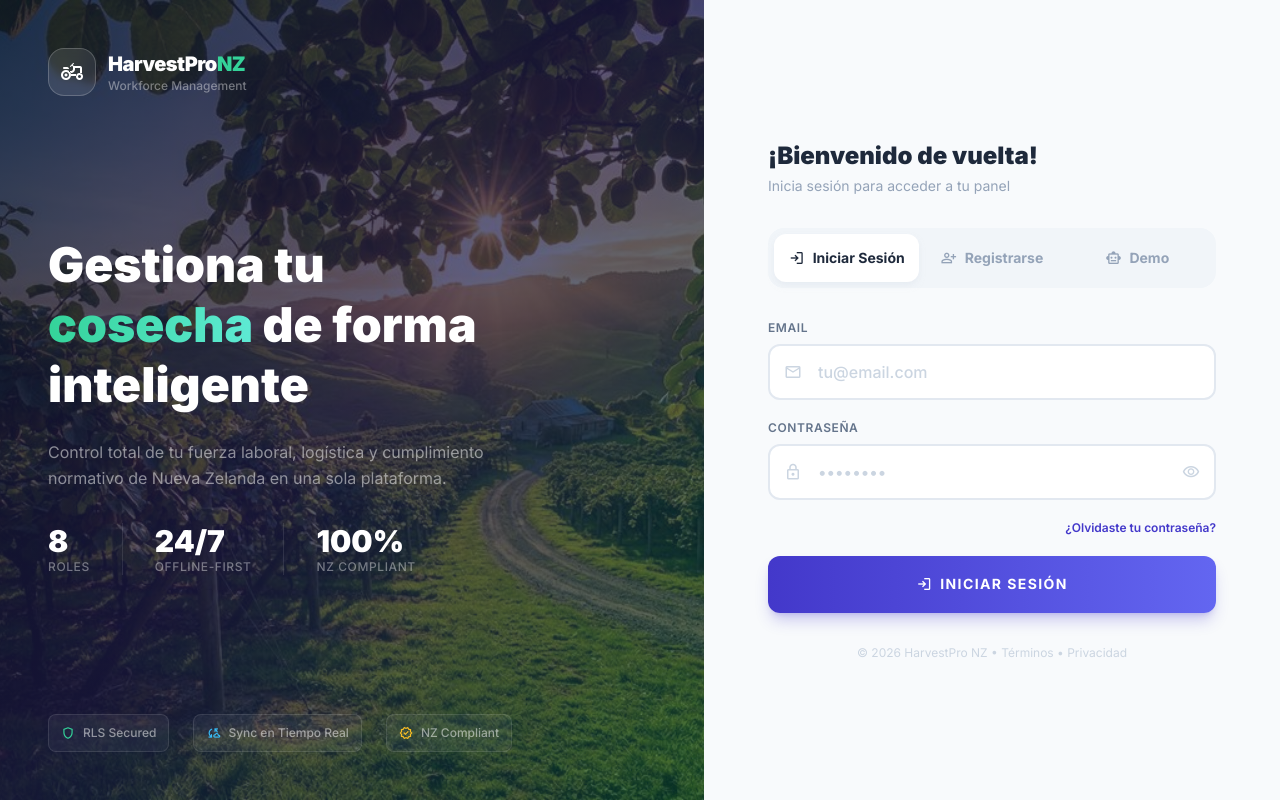
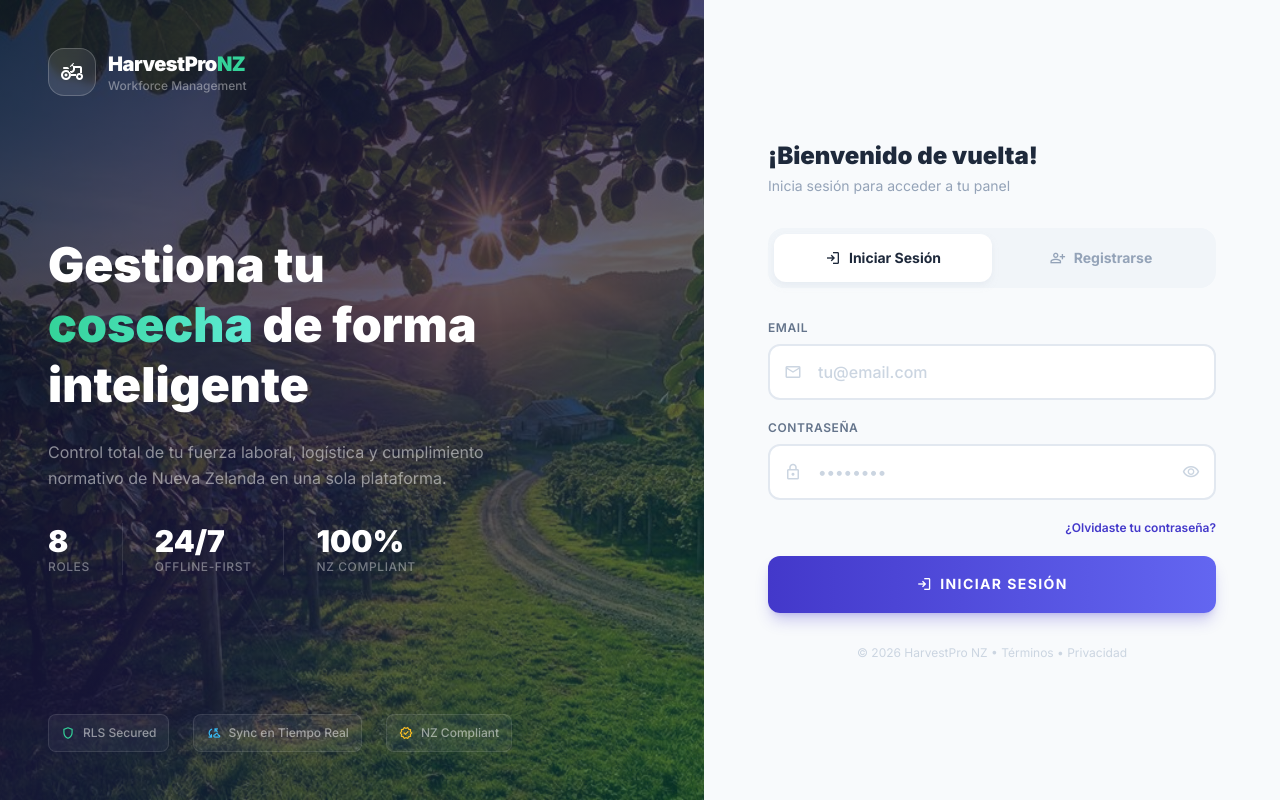
Before and after one commit to ibra1927jn/MERR, a React (Vite) app: page /login in a window 1280 px wide. Built offline with nearby package versions, Linux system fonts and the light colour scheme; no server answers.

Commit message:
fix: remove Demo tab from login page

```diff
--- a/src/pages/Login.tsx
+++ b/src/pages/Login.tsx
@@ -5,12 +5,9 @@ import { Role } from '@/types';
 import { useNavigate } from 'react-router-dom';
 import LoginForm from '@/components/auth/LoginForm';
 import RegisterForm from '@/components/auth/RegisterForm';
-import DemoAccess from '@/components/auth/DemoAccess';
 
-type AuthMode = 'LOGIN' | 'REGISTER' | 'DEMO';
+type AuthMode = 'LOGIN' | 'REGISTER';
 
-const DEMO_PASSWORD = import.meta.env.VITE_DEMO_PASSWORD || '';
-const isDemoEnabled = DEMO_PASSWORD.length > 0;
 
 const DASHBOARD_ROUTES: Record<Role, string> = {
   [Role.MANAGER]: '/manager',
@@ -85,27 +82,7 @@ const Login: React.FC = () => {
     } finally { setIsSubmitting(false); }
   };
 
-  const handleDemoAccess = async (role: Role) => {
-    setIsSubmitting(true);
-    const demoAccounts: Record<string, { email: string; password: string }> = {
-      [Role.MANAGER]: { email: 'manager@harvestpro.nz', password: DEMO_PASSWORD },
-      [Role.TEAM_LEADER]: { email: 'lead@harvestpro.nz', password: DEMO_PASSWORD },
-      [Role.RUNNER]: { email: 'runner@harvestpro.nz', password: DEMO_PASSWORD },
-      [Role.QC_INSPECTOR]: { email: 'qc@harvestpro.nz', password: DEMO_PASSWORD },
-      [Role.PAYROLL_ADMIN]: { email: 'payroll@harvestpro.nz', password: DEMO_PASSWORD },
-      [Role.ADMIN]: { email: 'admin@harvestpro.nz', password: DEMO_PASSWORD },
-      [Role.HR_ADMIN]: { email: 'hr@harvestpro.nz', password: DEMO_PASSWORD },
-      [Role.LOGISTICS]: { email: 'logistics@harvestpro.nz', password: DEMO_PASSWORD },
-    };
-    const account = demoAccounts[role] || demoAccounts[Role.MANAGER];
-    try {
-      const { profile } = await signIn(account.email, account.password);
-      if (profile) navigate(DASHBOARD_ROUTES[profile.role as Role], { replace: true });
-    } catch (err: unknown) {
-      setError(err instanceof Error ? err.message : 'Demo access failed');
-      logger.error(err);
-    } finally { setIsSubmitting(false); }
-  };
+
 
   if (isLoading) {
     return (
@@ -118,9 +95,9 @@ const Login: React.FC = () => {
     );
   }
 
-  const tabs: AuthMode[] = ['LOGIN', 'REGISTER', ...(isDemoEnabled ? ['DEMO' as const] : [])];
-  const tabLabels: Record<AuthMode, string> = { LOGIN: 'Iniciar Sesión', REGISTER: 'Registrarse', DEMO: 'Demo' };
-  const tabIcons: Record<AuthMode, string> = { LOGIN: 'login', REGISTER: 'person_add', DEMO: 'smart_toy' };
+  const tabs: AuthMode[] = ['LOGIN', 'REGISTER'];
+  const tabLabels: Record<AuthMode, string> = { LOGIN: 'Iniciar Sesión', REGISTER: 'Registrarse' };
+  const tabIcons: Record<AuthMode, string> = { LOGIN: 'login', REGISTER: 'person_add' };
 
   return (
     <div className="min-h-screen flex">
@@ -236,8 +213,8 @@ const Login: React.FC = () => {
                 key={m}
                 onClick={() => { setMode(m); setError(''); setSuccess(''); }}
                 className={`flex-1 flex items-center justify-center gap-2 py-3 rounded-xl text-sm font-bold transition-all duration-300 ${mode === m
-                    ? 'bg-white text-slate-800 shadow-md shadow-slate-200/50'
-                    : 'text-slate-400 hover:text-slate-500'
+                  ? 'bg-white text-slate-800 shadow-md shadow-slate-200/50'
+                  : 'text-slate-400 hover:text-slate-500'
                   }`}
               >
                 <span className="material-symbols-outlined text-base">{tabIcons[m]}</span>
@@ -283,9 +260,6 @@ const Login: React.FC = () => {
             />
           )}
 
-          {isDemoEnabled && mode === 'DEMO' && (
-            <DemoAccess isSubmitting={isSubmitting} onDemoAccess={handleDemoAccess} />
-          )}
 
           {/* Footer */}
           <p className="text-center text-slate-300 text-xs mt-8">
```
